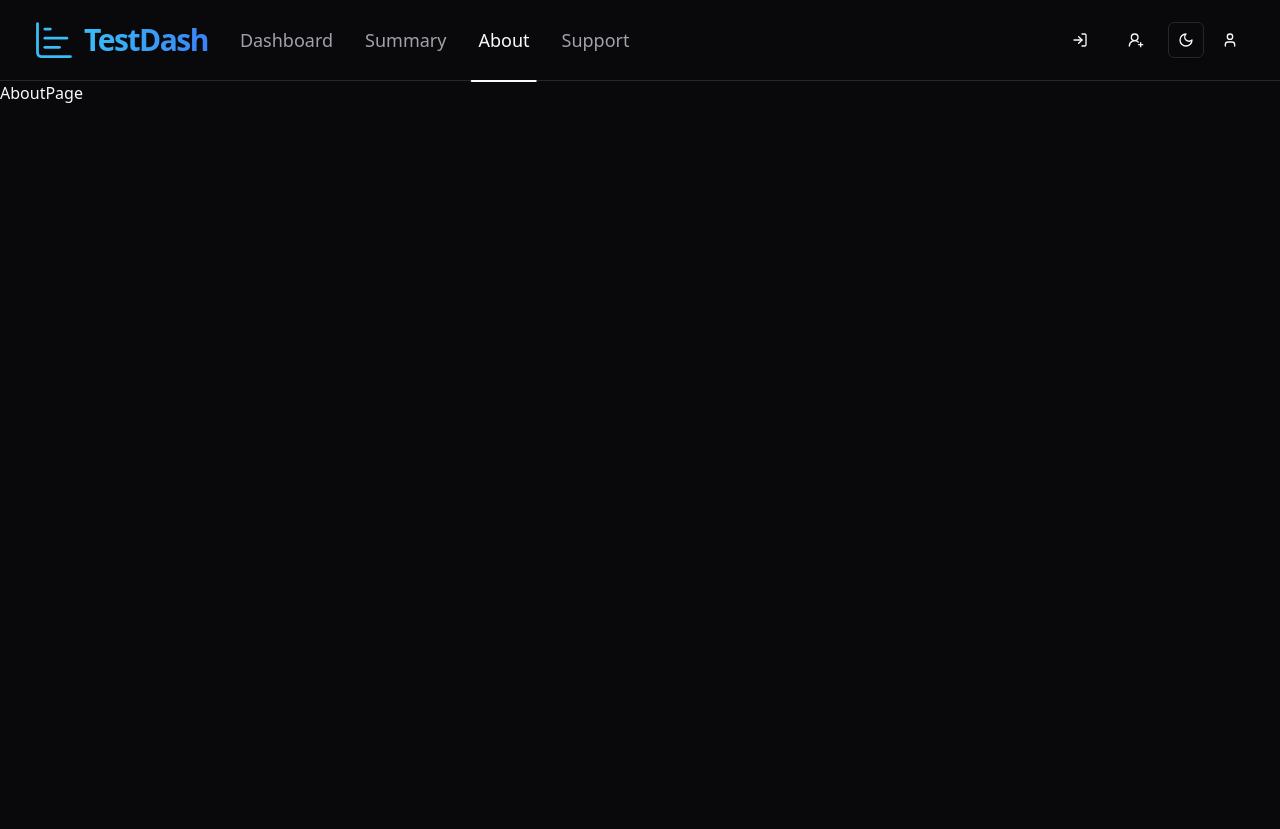
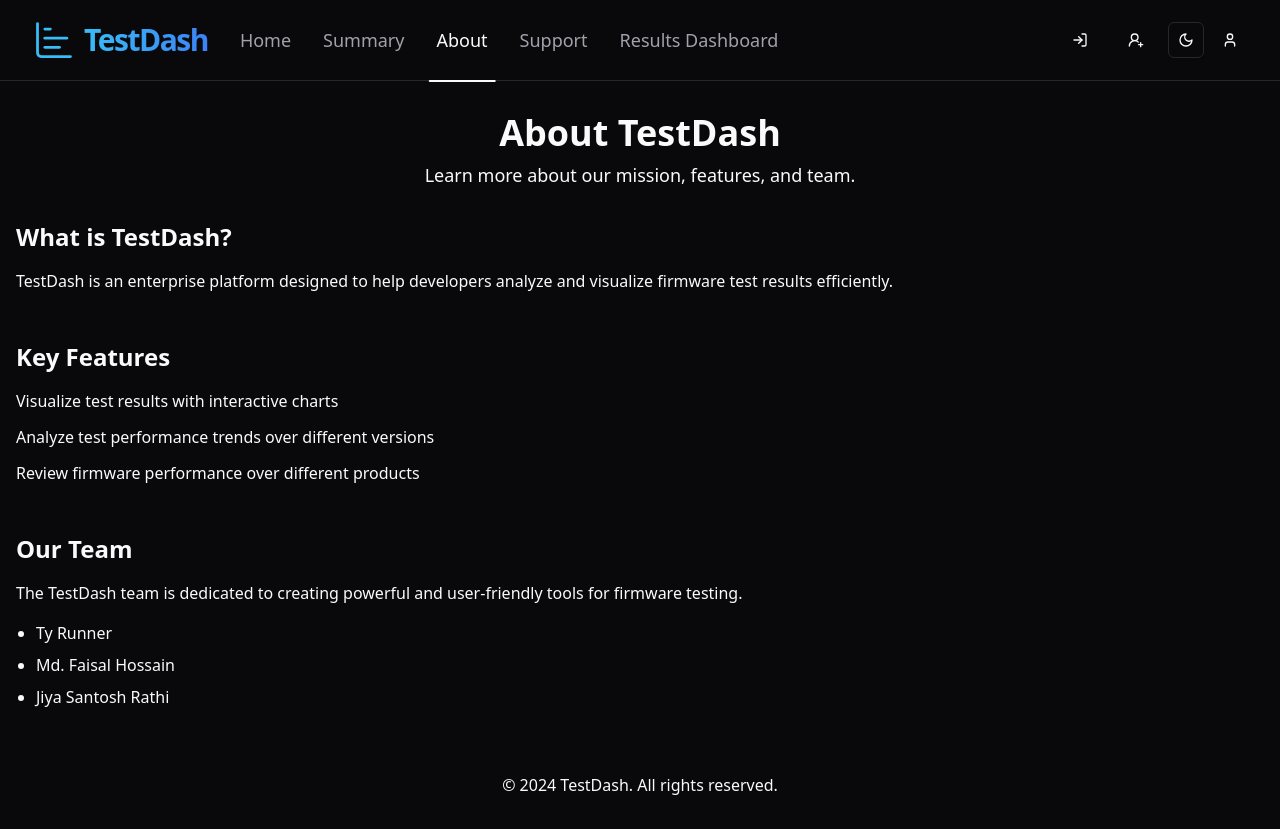
Before and after one commit to FaisalHossain19/Results_Presentation, a Next.js app in the folder next_js_frontend/: page /about in a window 1280 px wide. Before the commit the page ends 800 px from the top, so only its background shows below. Built offline with nearby package versions, Linux system fonts and the light colour scheme.

Commit message:
about page and skeleton results display

```diff
--- a/next_js_frontend/src/app/about/page.tsx
+++ b/next_js_frontend/src/app/about/page.tsx
@@ -1,3 +1,53 @@
-export default function AboutPage() {
-	return <div>AboutPage</div>;
-}
+import React from 'react';
+
+const AboutPage = () => {
+    return (
+        <div className="container mx-auto px-4 py-8">
+            {/* Header */}
+            <header className="mb-8 text-center">
+                <h1 className="text-4xl font-bold">About TestDash</h1>
+                <p className="mt-2 text-lg">
+                    Learn more about our mission, features, and team.
+                </p>
+            </header>
+
+            {/* Content */}
+            <section className="mb-12">
+                <h2 className="text-2xl font-semibold">What is TestDash?</h2>
+                <p className="mt-4">
+                    TestDash is an enterprise platform designed to help developers analyze and visualize firmware test results efficiently.
+                </p>
+            </section>
+
+            {/* Features Section */}
+            <section className="mb-12">
+                <h2 className="text-2xl font-semibold">Key Features</h2>
+                <ul className="mt-4 space-y-3">
+                    <li>Visualize test results with interactive charts</li>
+                    <li>Analyze test performance trends over different versions</li>
+                    <li>Review firmware performance over different products</li>
+                </ul>
+            </section>
+
+            {/* Team Section */}
+            <section className="mb-12">
+                <h2 className="text-2xl font-semibold">Our Team</h2>
+                <p className="mt-4">
+                    The TestDash team is dedicated to creating powerful and user-friendly tools for firmware testing.
+                </p>
+                <ul className="mt-4 space-y-2 list-disc pl-5">
+                    <li>Ty Runner</li>
+                    <li>Md. Faisal Hossain</li>
+                    <li>Jiya Santosh Rathi</li>
+                </ul>
+            </section>
+
+            {/* Footer Section */}
+            <footer className="mt-16 text-center">
+                <p>&copy; 2024 TestDash. All rights reserved.</p>
+            </footer>
+        </div>
+    );
+};
+
+export default AboutPage;
--- /dev/null
+++ b/next_js_frontend/src/app/results/page.tsx
@@ -0,0 +1,8 @@
+export default function ResultsPage() {
+	return (
+		<div>
+			<h1>Results Dashboard</h1>
+			<p>This is where our results will be displayed and the bulk of our API routes will be called</p>
+		</div>
+	);
+}
--- a/next_js_frontend/src/components/navbar.tsx
+++ b/next_js_frontend/src/components/navbar.tsx
@@ -13,7 +13,7 @@ import { LogIn, Menu, UserRoundPlus } from 'lucide-react';
 
 const navList = [
 	{
-		label: 'Dashboard',
+		label: 'Home',
 		link: '/',
 	},
 	{
@@ -28,6 +28,10 @@ const navList = [
 		label: 'Support',
 		link: '/support',
 	},
+	{
+		label: 'Results Dashboard',
+		link: '/results',
+	}
 ];
 
 export function Navbar() {
```
